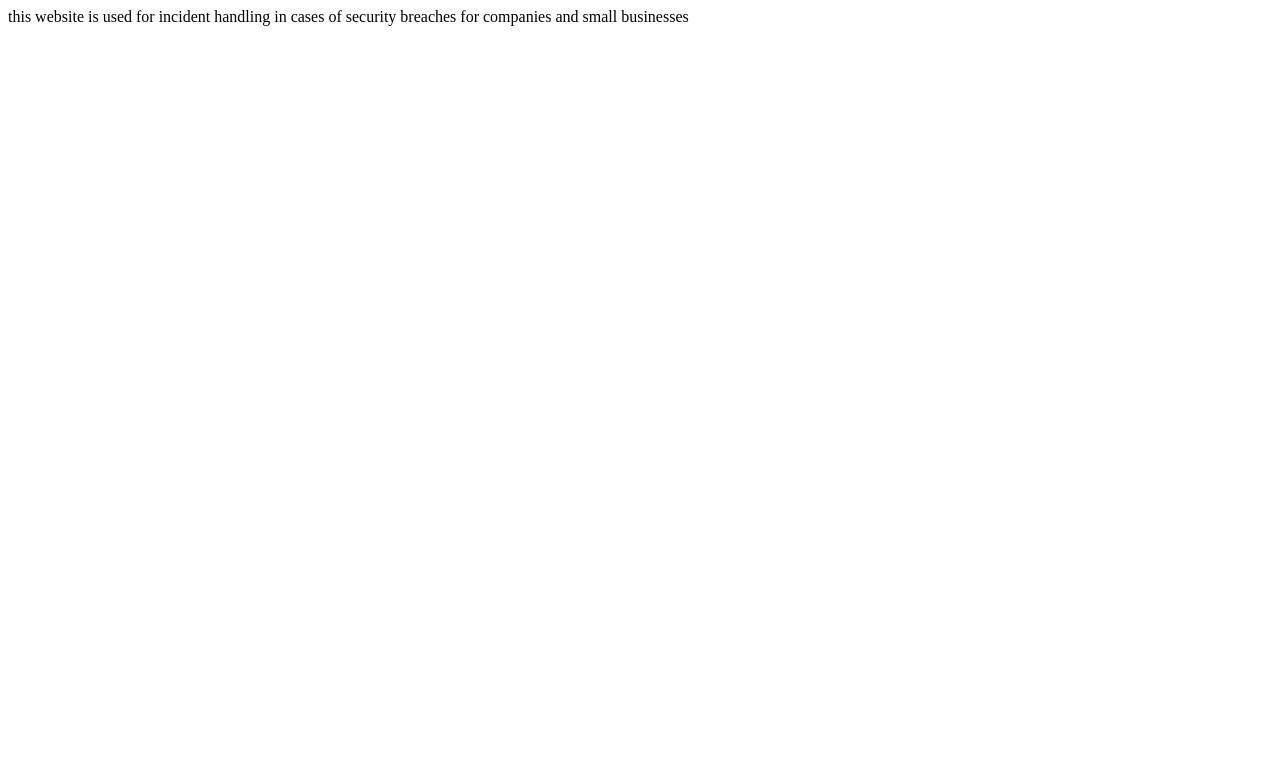
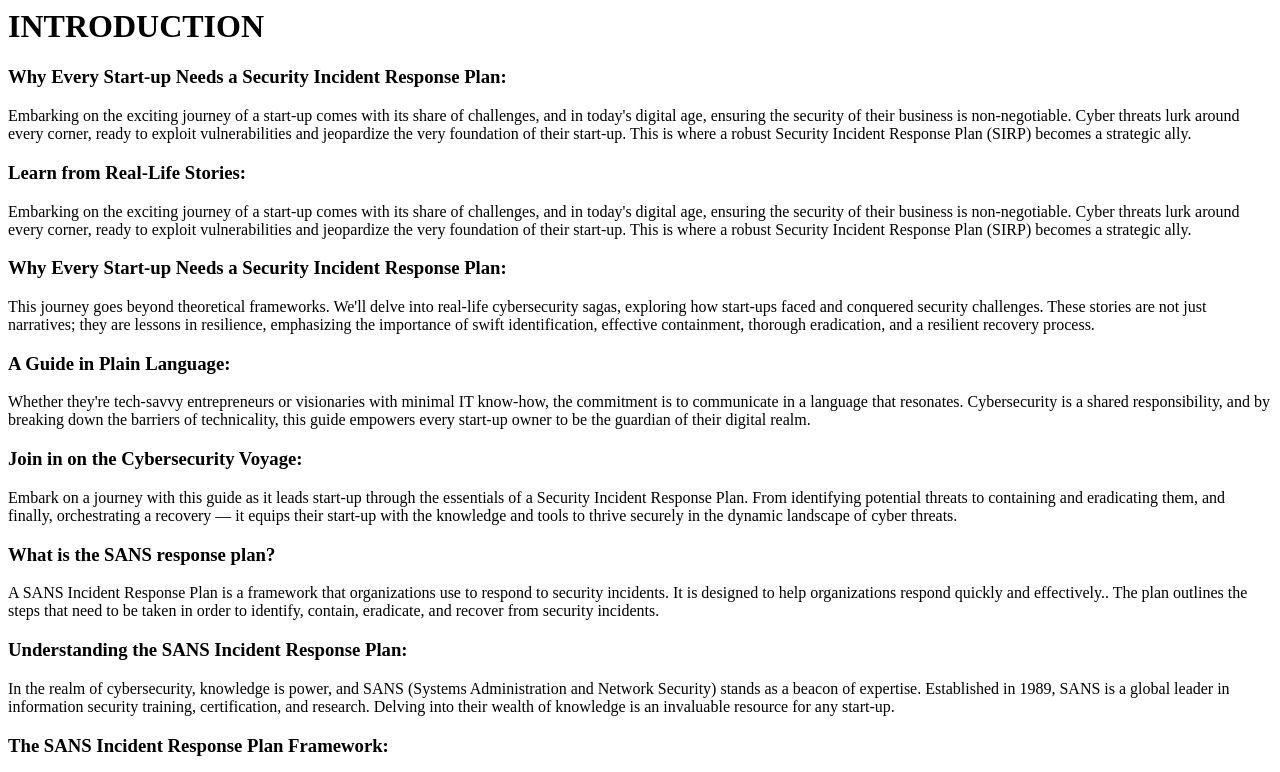
Before and after one commit to saadman2001rahman/incident_response_sans, a plain HTML site: page index.html in a window 1280 px wide. Shown: the top 772 px of the page. Drawn offline with Linux system fonts and the light colour scheme.

Commit message:
done with intro - no style

```diff
--- a/index.html
+++ b/index.html
@@ -9,6 +9,61 @@
         <link rel="stylesheet" href="">
     </head>
     <body>
-        this website is used for incident handling in cases of security breaches for companies and small businesses
+        <nav>
+            <!-- links to the other parts of the website down below, as well as other links if found -->
+        </nav>
+        <intro>
+            <h1>INTRODUCTION</h1>
+            <h3>Why Every Start-up Needs a Security Incident Response Plan:</h3>
+            <p1>Embarking on the exciting journey of a start-up comes with its share of challenges, and in today's digital age, ensuring the security of their business is non-negotiable. Cyber threats lurk around every corner, ready to exploit vulnerabilities and jeopardize the very foundation of their start-up. This is where a robust Security Incident Response Plan (SIRP) becomes a strategic ally.
+            </p1>
+
+            <h3>Learn from Real-Life Stories:</h3>
+            <p1>Embarking on the exciting journey of a start-up comes with its share of challenges, and in today's digital age, ensuring the security of their business is non-negotiable. Cyber threats lurk around every corner, ready to exploit vulnerabilities and jeopardize the very foundation of their start-up. This is where a robust Security Incident Response Plan (SIRP) becomes a strategic ally.
+            </p1>
+
+            <h3>Why Every Start-up Needs a Security Incident Response Plan:</h3>
+            <p1>This journey goes beyond theoretical frameworks. We'll delve into real-life cybersecurity sagas, exploring how start-ups faced and conquered security challenges. These stories are not just narratives; they are lessons in resilience, emphasizing the importance of swift identification, effective containment, thorough eradication, and a resilient recovery process.
+            </p1>
+
+            <h3>A Guide in Plain Language:</h3>
+            <p1>Whether they're tech-savvy entrepreneurs or visionaries with minimal IT know-how, the commitment is to communicate in a language that resonates. Cybersecurity is a shared responsibility, and by breaking down the barriers of technicality, this guide empowers every start-up owner to be the guardian of their digital realm.
+            </p1>
+
+            <h3>Join in on the Cybersecurity Voyage:</h3>
+            <p1>Embark on a journey with this guide as it leads start-up through the essentials of a Security Incident Response Plan. From identifying potential threats to containing and eradicating them, and finally, orchestrating a recovery — it equips their start-up with the knowledge and tools to thrive securely in the dynamic landscape of cyber threats.
+            </p1>
+
+            <h3>What is the SANS response plan?</h3>
+            <p1>A SANS Incident Response Plan is a framework that organizations use to respond to security incidents. It is designed to help organizations respond quickly and effectively.. The plan outlines the steps that need to be taken in order to identify, contain, eradicate, and recover from security incidents.
+            </p1>
+
+            <h3>Understanding the SANS Incident Response Plan:</h3>
+            <p1>In the realm of cybersecurity, knowledge is power, and SANS (Systems Administration and Network Security) stands as a beacon of expertise. Established in 1989, SANS is a global leader in information security training, certification, and research. Delving into their wealth of knowledge is an invaluable resource for any start-up.
+            </p1>
+
+            <h3>The SANS Incident Response Plan Framework:</h3>
+            <p1>A SANS Incident Response Plan is more than just a set of guidelines — it's a battle-tested framework. Comprising six crucial steps — Preparation, Identification, Containment, Eradication, Recovery, and Lesson Learned — it serves as a comprehensive strategy for responding to security incidents. This framework, forged through decades of cybersecurity research, is a proven ally for organizations seeking to safeguard their digital assets.
+            </p1>
+            <img src="images/sans_ladder.png" />
+        </intro>
+        <prep>
+
+        </prep>
+        <iden>
+
+        </iden>
+        <contain>
+
+        </contain>
+        <erad>
+
+        </erad>
+        <checklist_panel>
+
+        </checklist_panel>
+        <sources>
+
+        </sources>
     </body>
 </html>
```
Also changed, not shown: images/sans_ladder.png (added).
